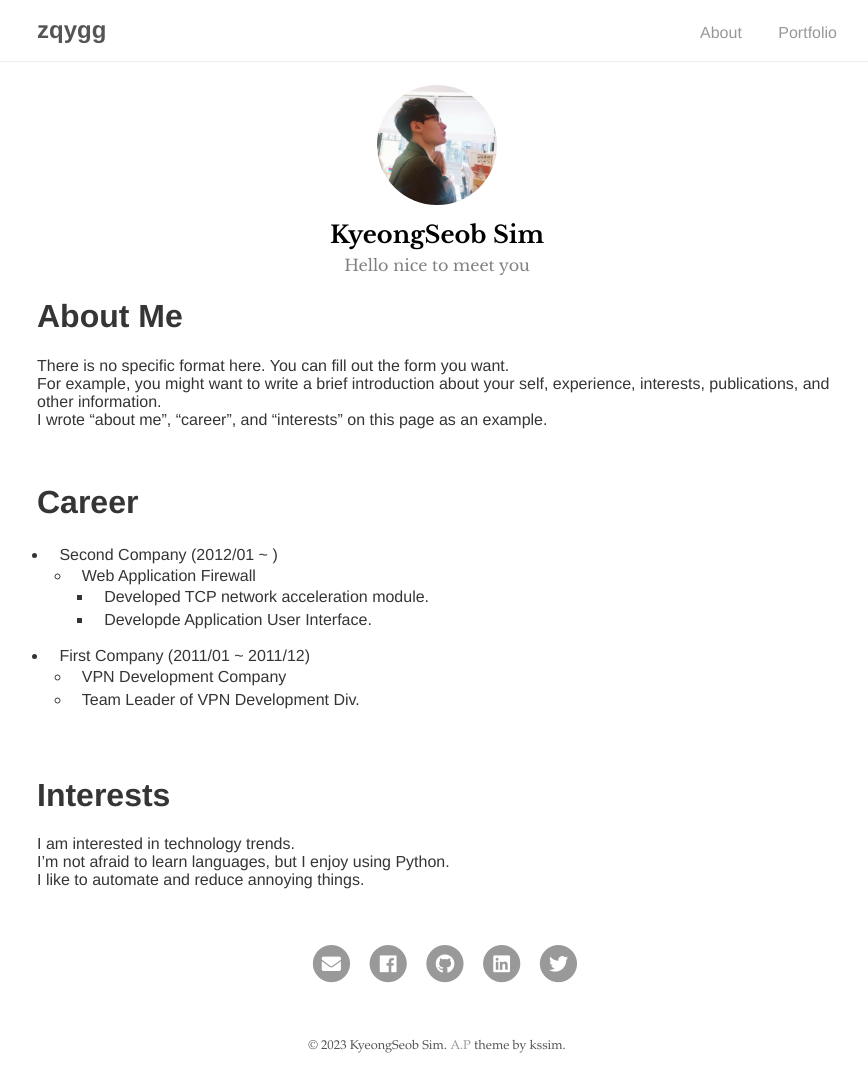
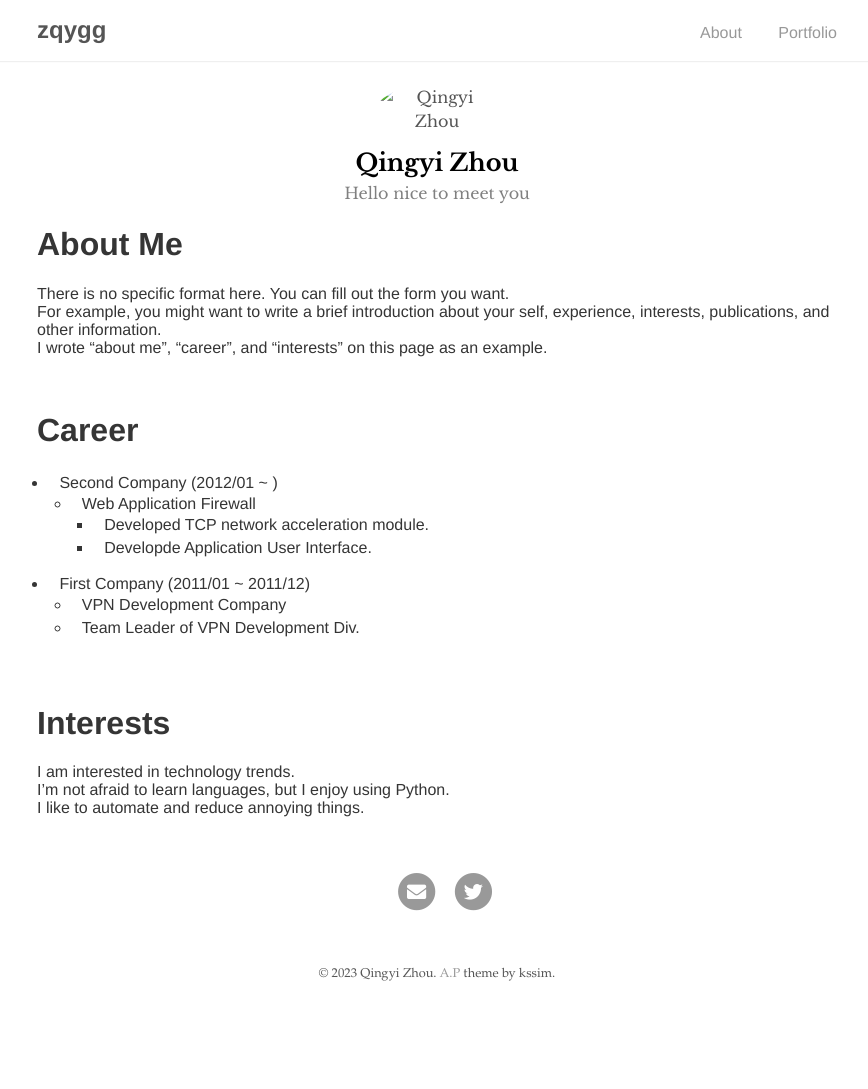
Before and after one commit to zqygg/zqygg.github.io, a Jekyll site: the page built from index.md, in a window 1280 px wide. Shown: the whole page, without its empty margins (203-1071 px from the left). Built offline with Jekyll 4.4.1, drawn with Linux system fonts in a browser that asks for light colours; our own code applies the rules of GitHub Pages for plain Markdown files; after the commit the page ends 1017 px from its top, so only the background shows below that; part of the change alters nothing that is shown.

Commit message:
Update _config.yml

```diff
--- a/_config.yml
+++ b/_config.yml
@@ -2,14 +2,13 @@
 title: zqygg
 baseurl: "/ap"
 url: "https://zqygg.github.io"
-google_analytics: # Tracking ID, e.g. "UA-000000-01"
 
 # Author
 author:
-  name: KyeongSeob Sim
+  name: Qingyi Zhou
   desc: Hello nice to meet you
-  email: ksub0912@gmail.com
-  selfie: assets/img/profile.jpg
+  email: zqygg@mail.ustc.edu.cn
+  selfie:
 
 # social
 social:
@@ -17,13 +16,13 @@ social:
   behance:
   bitbucket:
   dribbble:
-  facebook: Test
+  facebook:
   flickr:
-  github: kssim
+  github:
   google_plus:
   instagram:
   keybase:
-  linkedin: https://www.linkedin.com/in/kssim/
+  linkedin:
   pinterest:
   reddit:
   soundcloud:
```
